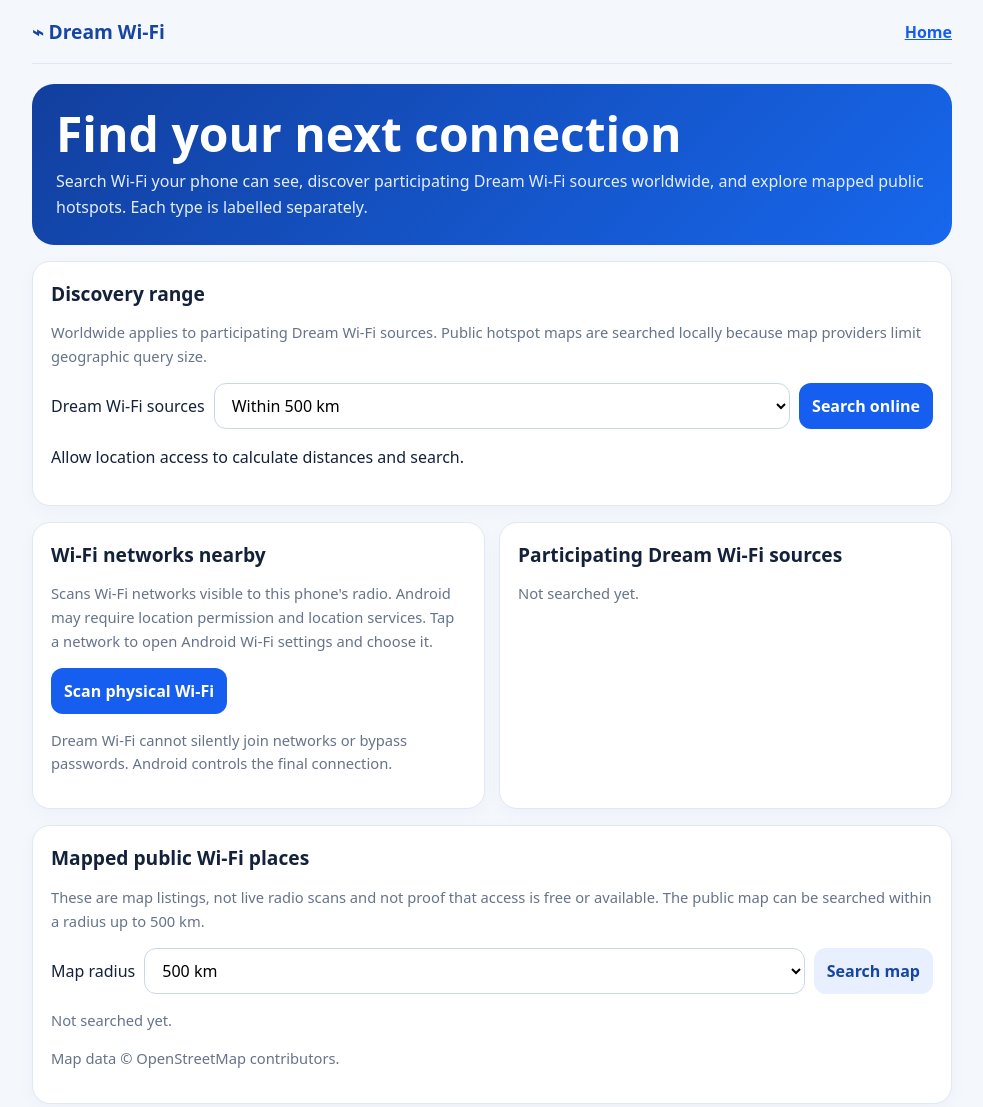
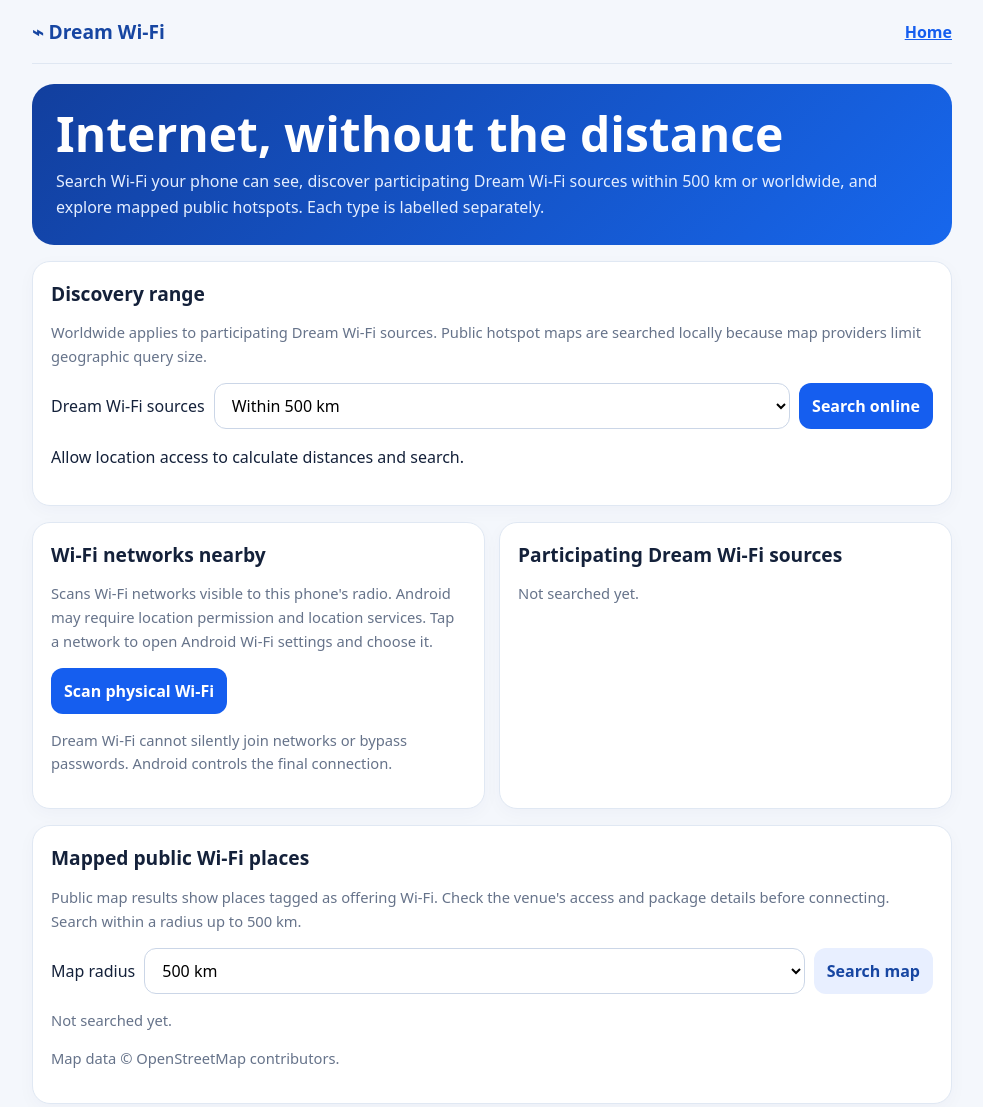
Before and after one commit to mjnr0477/dream-wifi-live, a website: page public/discovery.html in a window 1280 px wide. Shown: the top 1107 px of the page, without its empty margins (148-1131 px from the left). Drawn offline with Linux system fonts and the light colour scheme.

Commit message:
Refine discovery headline and simplify user-facing copy

```diff
--- a/public/discovery.html
+++ b/public/discovery.html
@@ -12,7 +12,7 @@
 <body>
 <header><div class="brand">⌁ Dream Wi-Fi</div><a href="/">Home</a></header>
 <main>
-<section class="hero"><h1>Find your next connection</h1><p>Search Wi-Fi your phone can see, discover participating Dream Wi-Fi sources worldwide, and explore mapped public hotspots. Each type is labelled separately.</p></section>
+<section class="hero"><h1>Internet, without the distance</h1><p>Search Wi-Fi your phone can see, discover participating Dream Wi-Fi sources within 500 km or worldwide, and explore mapped public hotspots. Each type is labelled separately.</p></section>
 <section class="card">
 <h2>Discovery range</h2><p class="muted">Worldwide applies to participating Dream Wi-Fi sources. Public hotspot maps are searched locally because map providers limit geographic query size.</p>
 <div class="row"><label for="source-range">Dream Wi-Fi sources</label><select id="source-range"><option value="25">Within 25 km</option><option value="100">Within 100 km</option><option value="300">Within 300 km</option><option value="500" selected>Within 500 km</option><option value="world">Worldwide</option></select><button id="search-all">Search online</button></div>
@@ -22,7 +22,7 @@
 <section class="card"><h2>Wi-Fi networks nearby</h2><p class="muted">Scans Wi-Fi networks visible to this phone's radio. Android may require location permission and location services. Tap a network to open Android Wi-Fi settings and choose it.</p><button id="scan-local">Scan physical Wi-Fi</button><div id="local-results"></div><p class="muted">Dream Wi-Fi cannot silently join networks or bypass passwords. Android controls the final connection.</p></section>
 <section class="card"><h2>Participating Dream Wi-Fi sources</h2><p id="sources-summary" class="muted">Not searched yet.</p><div id="sources-results"></div></section>
 </div>
-<section class="card"><h2>Mapped public Wi-Fi places</h2><p class="muted">These are map listings, not live radio scans and not proof that access is free or available. The public map can be searched within a radius up to 500 km.</p><div class="row"><label for="map-range">Map radius</label><select id="map-range"><option value="25">25 km</option><option value="100">100 km</option><option value="300">300 km</option><option value="500" selected>500 km</option></select><button id="search-map" class="secondary">Search map</button></div><p id="map-summary" class="muted">Not searched yet.</p><div id="map-results"></div><p class="muted">Map data © OpenStreetMap contributors.</p></section>
+<section class="card"><h2>Mapped public Wi-Fi places</h2><p class="muted">Public map results show places tagged as offering Wi-Fi. Check the venue's access and package details before connecting. Search within a radius up to 500 km.</p><div class="row"><label for="map-range">Map radius</label><select id="map-range"><option value="25">25 km</option><option value="100">100 km</option><option value="300">300 km</option><option value="500" selected>500 km</option></select><button id="search-map" class="secondary">Search map</button></div><p id="map-summary" class="muted">Not searched yet.</p><div id="map-results"></div><p class="muted">Map data © OpenStreetMap contributors.</p></section>
 <section class="card"><h2>What the results mean</h2><p class="muted">A nearby SSID is only a radio-visible network. A mapped hotspot is a directory entry. A Dream Wi-Fi source is a device registered with Dream Wi-Fi. Only a participating source that is online, authorized, and passing connectivity tests can potentially provide remote internet.</p></section>
 </main>
 <footer>Dream Wi-Fi prototype · Use only networks you are authorized to access.</footer>
```
